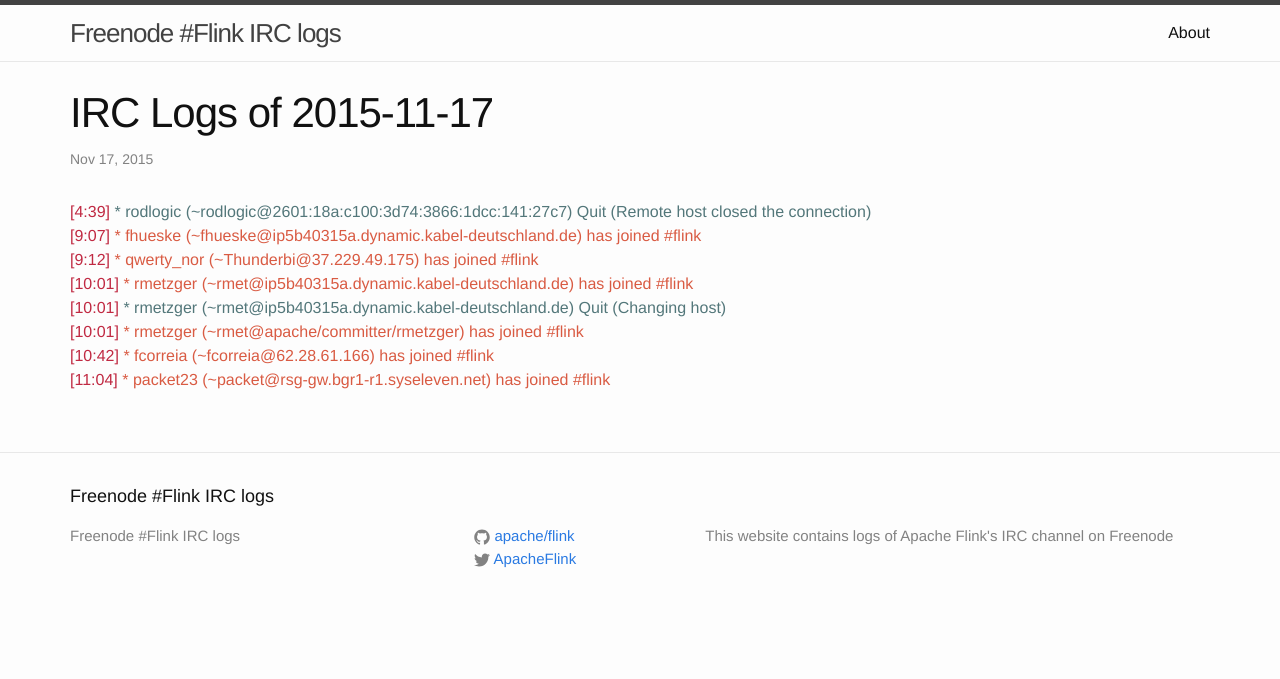
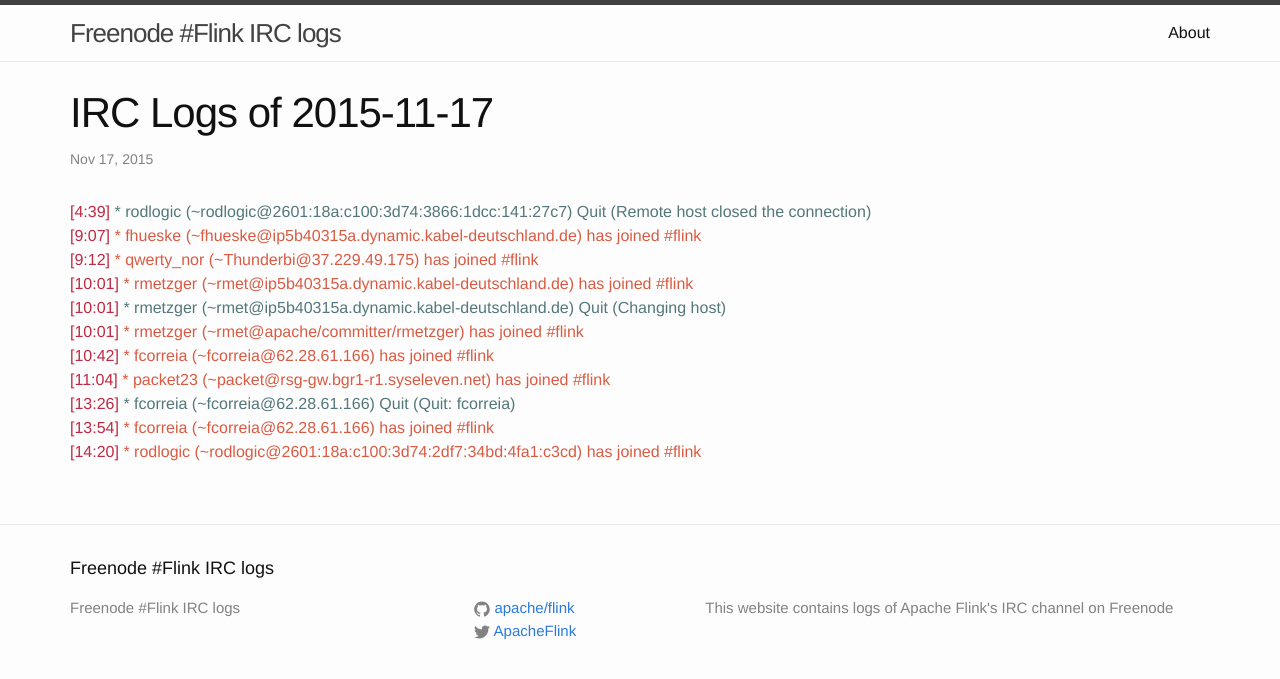
Before and after one commit to flink-irc-logs/flink-irc-logs.github.io, a Jekyll site: the page built from _posts/2015-11-17-logs.markdown, in a window 1280 px wide. Shown: the top 679 px of the page. Built offline with Jekyll 4.4.1, drawn with Linux system fonts in a browser that asks for light colours.

Commit message:
Update of the logs on Tue Nov 17 14:21:56 CET 2015

```diff
--- a/_posts/2015-11-17-logs.markdown
+++ b/_posts/2015-11-17-logs.markdown
@@ -12,3 +12,6 @@
 <span class="irc-date">[10:01]</span> <span class="irc-green">* rmetzger (~rmet@apache/committer/rmetzger) has joined #flink</span><br />
 <span class="irc-date">[10:42]</span> <span class="irc-green">* fcorreia (~fcorreia@62.28.61.166) has joined #flink</span><br />
 <span class="irc-date">[11:04]</span> <span class="irc-green">* packet23 (~packet@rsg-gw.bgr1-r1.syseleven.net) has joined #flink</span><br />
+<span class="irc-date">[13:26]</span> <span class="irc-navy">* fcorreia (~fcorreia@62.28.61.166) Quit (Quit: fcorreia)</span><br />
+<span class="irc-date">[13:54]</span> <span class="irc-green">* fcorreia (~fcorreia@62.28.61.166) has joined #flink</span><br />
+<span class="irc-date">[14:20]</span> <span class="irc-green">* rodlogic (~rodlogic@2601:18a:c100:3d74:2df7:34bd:4fa1:c3cd) has joined #flink</span><br />
```
